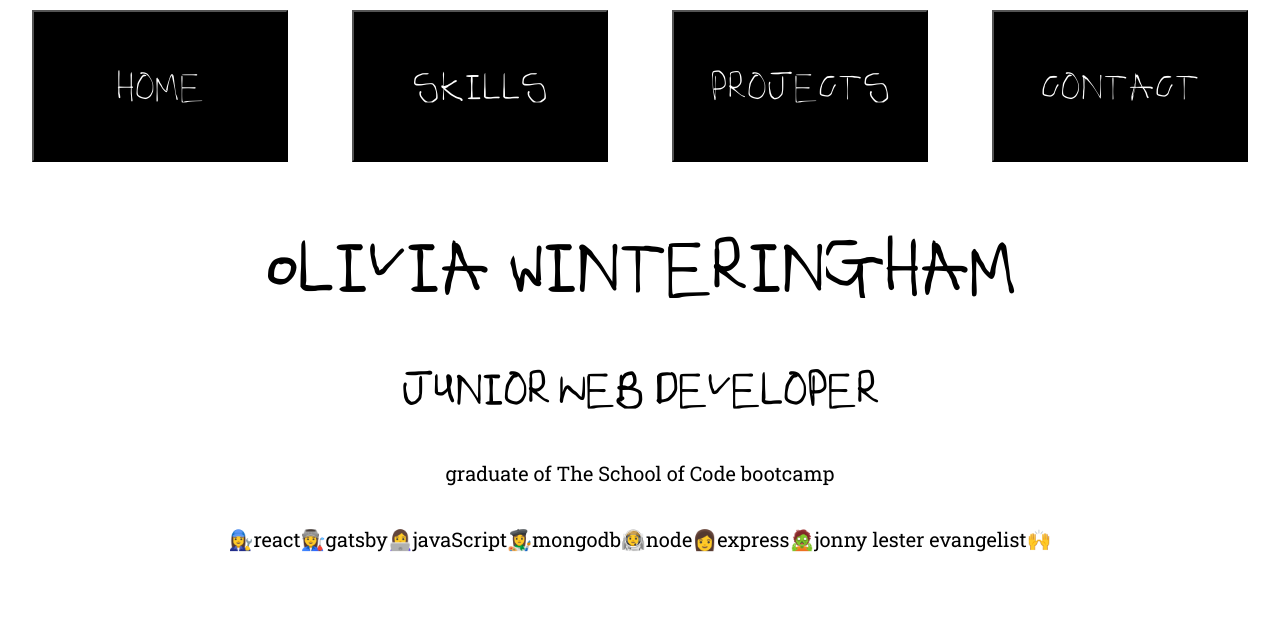
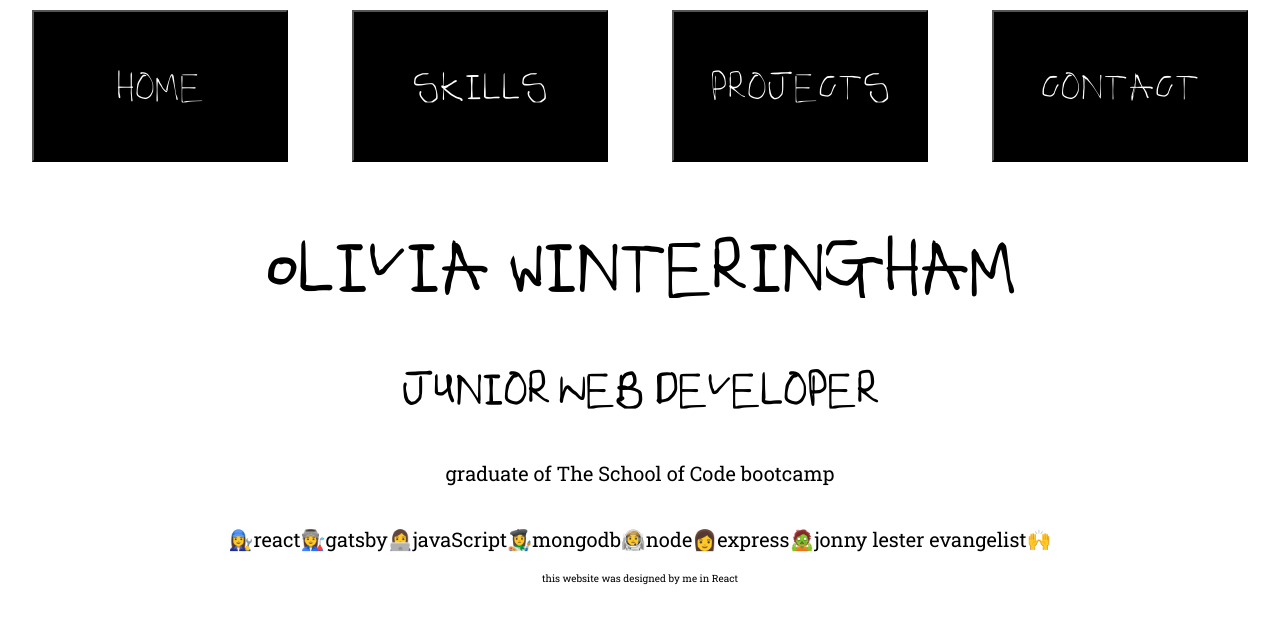
Before and after one commit to OliviaWinteringham/portfolio, a React app: page / in a window 1280 px wide. Built offline with nearby package versions, Linux system fonts and the light colour scheme; a web font is replaced by a local one.

Commit message:
created in React

```diff
--- a/src/Components/App/App.module.css
+++ b/src/Components/App/App.module.css
@@ -127,3 +127,11 @@
   justify-content: center;
   flex-direction: row;
 }
+
+.madeInReact {
+  display: flex;
+  flex-direction: row;
+  justify-content: space-around;
+  font-family: "Roboto Slab", serif;
+  font-size: 10px;
+}
--- a/src/Components/App/index.js
+++ b/src/Components/App/index.js
@@ -38,6 +38,9 @@ function App() {
         {"  "}
         <Emoji symbol="🙌" label="raising hands" />
       </p>
+      <p className={css.madeInReact}>
+        this website was designed by me in React
+      </p>
     </>
   );
 }
```
